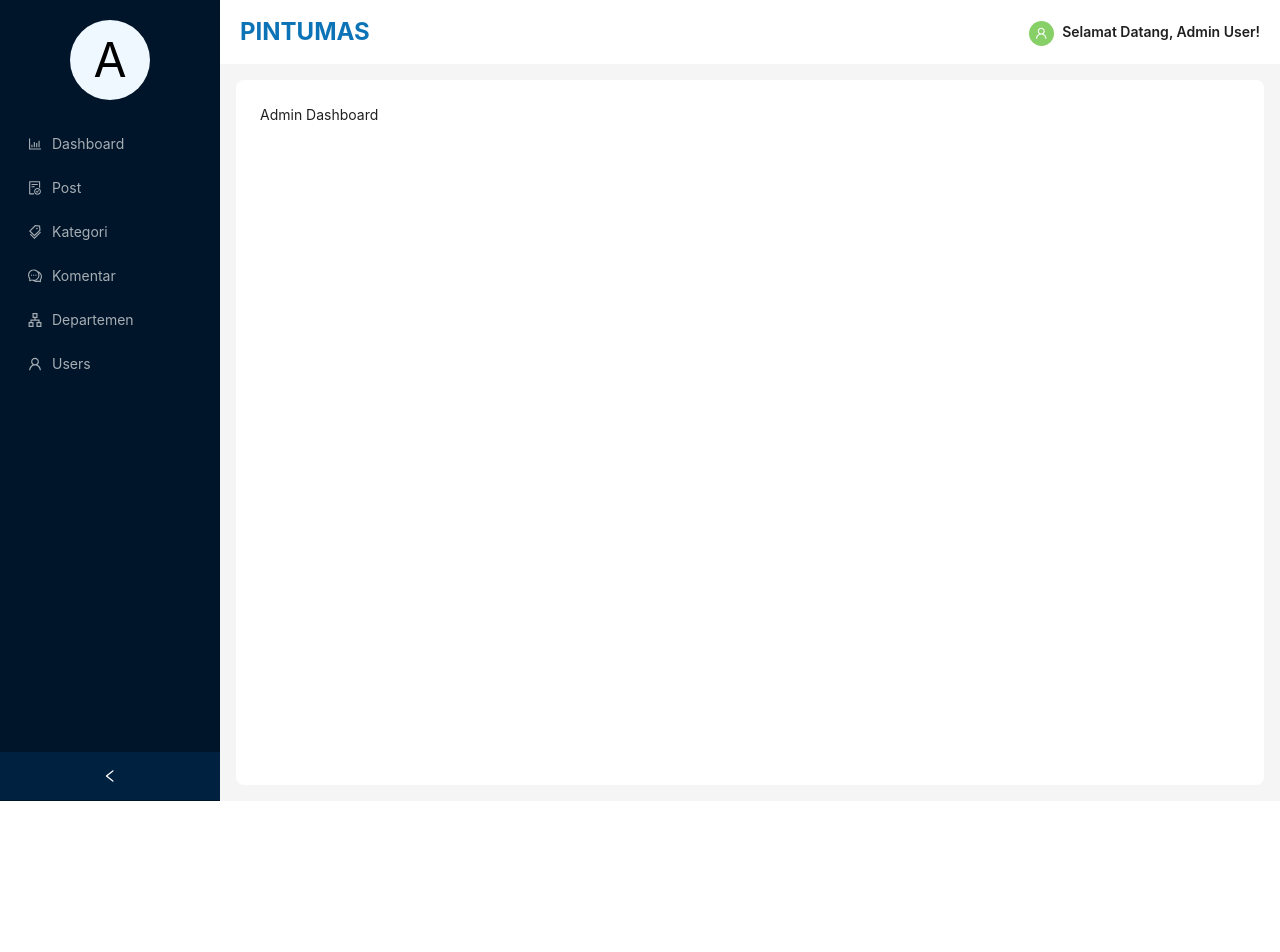
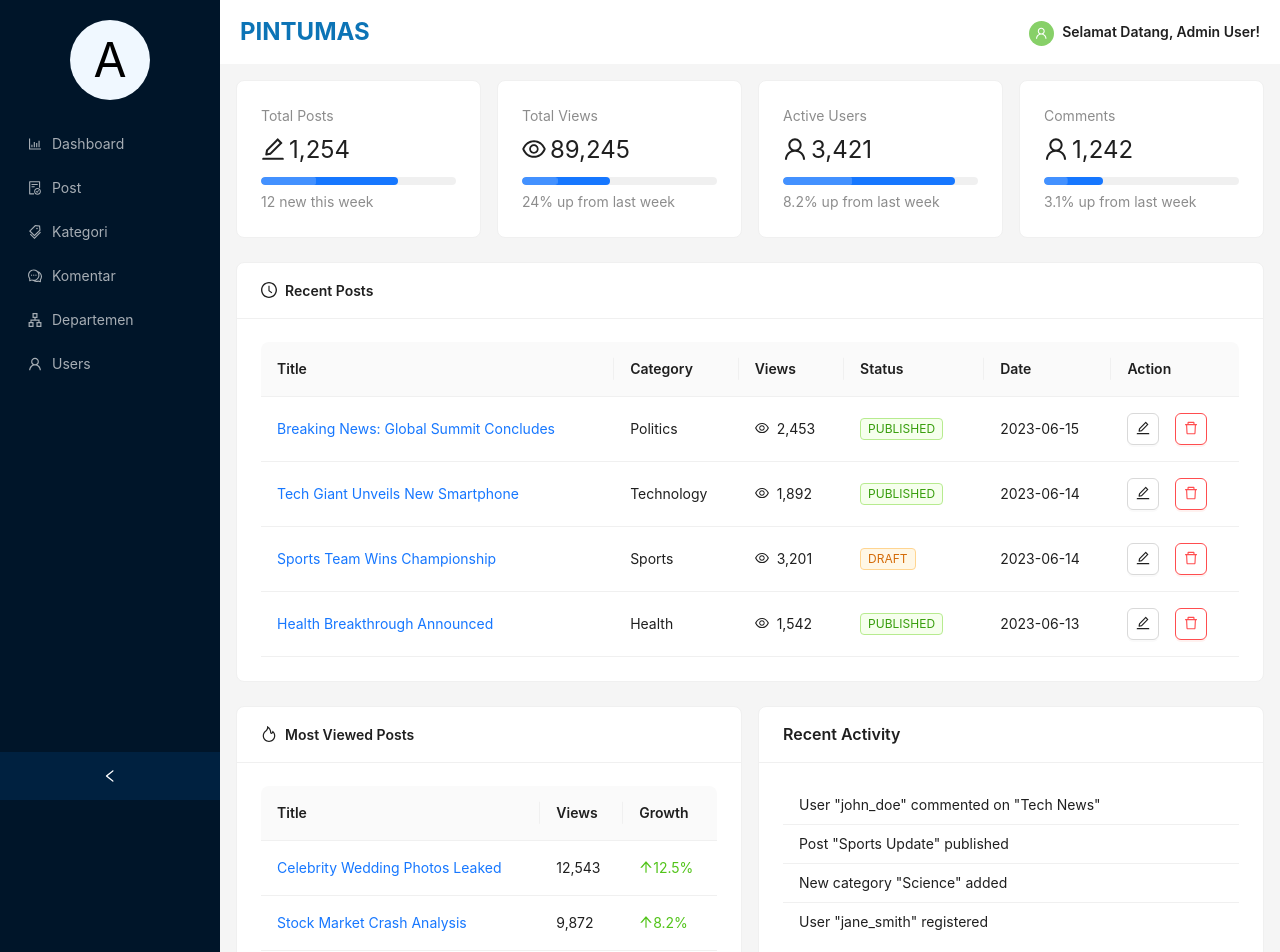
Before and after one commit to udibagas/pintumas, a Next.js app: page /admin in a window 1280 px wide. Shown: the top 952 px of the page. Before the commit the page ends 801 px from the top, so only its background shows below. Built offline with nearby package versions, Linux system fonts and the light colour scheme; what @ant-design/nextjs-registry would draw is missing.

Commit message:
benerin layout

```diff
--- a/src/app/(admin)/admin/page.tsx
+++ b/src/app/(admin)/admin/page.tsx
@@ -1,7 +1,280 @@
-export default function AdminPage() {
+'use client';
+
+import {
+  Card,
+  Table,
+  Tag,
+  Statistic,
+  Row,
+  Col,
+  Progress,
+  List,
+  Space,
+  Typography,
+  Button
+} from 'antd';
+import {
+  EyeOutlined,
+  ClockCircleOutlined,
+  FireOutlined,
+  UserOutlined,
+  EditOutlined,
+  DeleteOutlined,
+  ArrowUpOutlined,
+  ArrowDownOutlined
+} from '@ant-design/icons';
+
+const { Text } = Typography;
+
+// Mock data - replace with your actual data
+const recentPosts = [
+  {
+    id: 1,
+    title: 'Breaking News: Global Summit Concludes',
+    category: 'Politics',
+    views: 2453,
+    comments: 42,
+    status: 'published',
+    date: '2023-06-15'
+  },
+  {
+    id: 2,
+    title: 'Tech Giant Unveils New Smartphone',
+    category: 'Technology',
+    views: 1892,
+    comments: 31,
+    status: 'published',
+    date: '2023-06-14'
+  },
+  {
+    id: 3,
+    title: 'Sports Team Wins Championship',
+    category: 'Sports',
+    views: 3201,
+    comments: 87,
+    status: 'draft',
+    date: '2023-06-14'
+  },
+  {
+    id: 4,
+    title: 'Health Breakthrough Announced',
+    category: 'Health',
+    views: 1542,
+    comments: 23,
+    status: 'published',
+    date: '2023-06-13'
+  },
+];
+
+const mostViewed = [
+  {
+    id: 101,
+    title: 'Celebrity Wedding Photos Leaked',
+    views: 12543,
+    growth: 12.5
+  },
+  {
+    id: 102,
+    title: 'Stock Market Crash Analysis',
+    views: 9872,
+    growth: 8.2
+  },
+  {
+    id: 103,
+    title: 'New Movie Breaks Records',
+    views: 8765,
+    growth: -3.4
+  },
+  {
+    id: 104,
+    title: 'Climate Change Report',
+    views: 7654,
+    growth: 5.7
+  },
+];
+
+const postColumns = [
+  {
+    title: 'Title',
+    dataIndex: 'title',
+    key: 'title',
+    render: (text) => <a>{text}</a>,
+  },
+  {
+    title: 'Category',
+    dataIndex: 'category',
+    key: 'category',
+  },
+  {
+    title: 'Views',
+    dataIndex: 'views',
+    key: 'views',
+    render: (views) => (
+      <Space>
+        <EyeOutlined />
+        {views.toLocaleString()}
+      </Space>
+    ),
+  },
+  {
+    title: 'Status',
+    dataIndex: 'status',
+    key: 'status',
+    render: (status) => (
+      <Tag color={status === 'published' ? 'green' : 'orange'}>
+        {status.toUpperCase()}
+      </Tag>
+    ),
+  },
+  {
+    title: 'Date',
+    dataIndex: 'date',
+    key: 'date',
+  },
+  {
+    title: 'Action',
+    key: 'action',
+    render: (_, record) => (
+      <Space size="middle">
+        <Button icon={<EditOutlined />} />
+        <Button icon={<DeleteOutlined />} danger />
+      </Space>
+    ),
+  },
+];
+
+const viewedColumns = [
+  {
+    title: 'Title',
+    dataIndex: 'title',
+    key: 'title',
+    render: (text) => <a>{text}</a>,
+  },
+  {
+    title: 'Views',
+    dataIndex: 'views',
+    key: 'views',
+    render: (views) => views.toLocaleString(),
+  },
+  {
+    title: 'Growth',
+    dataIndex: 'growth',
+    key: 'growth',
+    render: (growth) => (
+      <Text type={growth > 0 ? 'success' : 'danger'}>
+        {growth > 0 ? <ArrowUpOutlined /> : <ArrowDownOutlined />}
+        {Math.abs(growth)}%
+      </Text>
+    ),
+  },
+];
+
+export default function AdminDashboard() {
   return (
     <>
-      <h1>Admin Dashboard</h1>
+      {/* Stats Cards */}
+      <Row gutter={16} style={{ marginBottom: 24 }}>
+        <Col span={6}>
+          <Card>
+            <Statistic
+              title="Total Posts"
+              value={1254}
+              prefix={<EditOutlined />}
+            />
+            <Progress percent={70} status="active" showInfo={false} />
+            <Text type="secondary">12 new this week</Text>
+          </Card>
+        </Col>
+        <Col span={6}>
+          <Card>
+            <Statistic
+              title="Total Views"
+              value={89245}
+              prefix={<EyeOutlined />}
+            />
+            <Progress percent={45} status="active" showInfo={false} />
+            <Text type="secondary">24% up from last week</Text>
+          </Card>
+        </Col>
+        <Col span={6}>
+          <Card>
+            <Statistic
+              title="Active Users"
+              value={3421}
+              prefix={<UserOutlined />}
+            />
+            <Progress percent={88} status="active" showInfo={false} />
+            <Text type="secondary">8.2% up from last week</Text>
+          </Card>
+        </Col>
+        <Col span={6}>
+          <Card>
+            <Statistic
+              title="Comments"
+              value={1242}
+              prefix={<UserOutlined />}
+            />
+            <Progress percent={30} status="active" showInfo={false} />
+            <Text type="secondary">3.1% up from last week</Text>
+          </Card>
+        </Col>
+      </Row>
+
+      {/* Recent Posts */}
+      <Card
+        title={
+          <Space>
+            <ClockCircleOutlined />
+            <Text strong>Recent Posts</Text>
+          </Space>
+        }
+        style={{ marginBottom: 24 }}
+      >
+        <Table
+          columns={postColumns}
+          dataSource={recentPosts}
+          rowKey="id"
+          pagination={false}
+        />
+      </Card>
+
+      <Row gutter={16}>
+        {/* Most Viewed Posts */}
+        <Col span={12}>
+          <Card
+            title={
+              <Space>
+                <FireOutlined />
+                <Text strong>Most Viewed Posts</Text>
+              </Space>
+            }
+          >
+            <Table
+              columns={viewedColumns}
+              dataSource={mostViewed}
+              rowKey="id"
+              pagination={false}
+            />
+          </Card>
+        </Col>
+
+        {/* Quick Actions */}
+        <Col span={12}>
+          {/* Activity Log */}
+          <Card title="Recent Activity">
+            <List
+              size="small"
+              dataSource={[
+                'User "john_doe" commented on "Tech News"',
+                'Post "Sports Update" published',
+                'New category "Science" added',
+                'User "jane_smith" registered',
+              ]}
+              renderItem={(item) => <List.Item>{item}</List.Item>}
+            />
+          </Card>
+        </Col>
+      </Row>
     </>
   );
 }
--- a/src/app/(admin)/admin/posts/PostTable.tsx
+++ b/src/app/(admin)/admin/posts/PostTable.tsx
@@ -34,6 +34,13 @@ export default function PostTable() {
       title: "Konten",
       key: "title",
       render: (_text: string, record: Post & { author?: User, category?: Category, department?: Department, media?: Media[] }) => <PostDetail {...record} />,
+    },
+    {
+      title: "Featured",
+      key: "featured",
+      align: "center" as const,
+      width: 100,
+      render: (_text: string, record: Post) => <Switch value={record.featured} size={'small'} />
     },
     {
       title: "Published",
@@ -98,19 +105,19 @@ function PostDetail(props: Post & { author?: User, category?: Category, departme
       </div>
       <div className="flex flex-col gap-2">
         <div className="text-lg">
-          <Link href={`/posts/${props.slug}`} className="hover:underline text-black">
-            {props.title}
+          <Link href={`/posts/${props.slug}`}>
+            {props.published ? props.title : <span className="text-gray-500">{props.title} (Draft)</span>}
           </Link>
         </div>
         <div>
+          {props.department && <Tag color="default">
+            <ApartmentOutlined /> {" "}
+            {props.department.name}
+          </Tag >}
           <Tag color="default">
             <TagsOutlined /> {" "}
             {props.category?.name || "Uncategorized"}
           </Tag >
-          {props.department && <Tag color="default">
-            <ApartmentOutlined /> {" "}
-            {props.department.name}
-          </Tag >}
         </div>
         <div className="text-sm text-gray-500 my-2">{props.excerpt}</div>
         <div className="flex items-center gap-2 text-xs text-gray-500">
--- a/src/app/(admin)/layout.tsx
+++ b/src/app/(admin)/layout.tsx
@@ -74,18 +74,8 @@ export default function MainLayout({ children }: React.PropsWithChildren) {
           </Dropdown>
         </Header>
 
-        <Content style={{ margin: '16px' }}>
-          <div
-            style={{
-              padding: 24,
-              height: 'calc(100vh - 95px)',
-              overflow: 'auto',
-              background: colorBgContainer,
-              borderRadius: borderRadiusLG,
-            }}
-          >
-            {children}
-          </div>
+        <Content className='m-4'>
+          {children}
         </Content>
       </Layout>
     </Layout>
--- a/src/components/DataTable.tsx
+++ b/src/components/DataTable.tsx
@@ -20,7 +20,7 @@ export default function DataTable<T extends { id: number | string }>({ columns }
 
   return (
     <Table
-      scroll={{ y: 'calc(100vh - 300px)' }}
+      scroll={{ y: 'calc(100vh - 260px)' }}
       loading={isPending}
       size="small"
       columns={columns}
--- a/src/components/PageHeader.tsx
+++ b/src/components/PageHeader.tsx
@@ -13,7 +13,7 @@ const PageHeader: React.FC<PageHeaderProps> = ({ title, subtitle, children }) =>
   return (
     <Space align="center" style={{ justifyContent: 'space-between', width: '100%', marginBottom: '1rem' }}>
       <div>
-        <Title level={2} style={{ marginBottom: 0 }}>{title}</Title>
+        <Title level={3} style={{ marginBottom: 0 }}>{title}</Title>
         <Text type="secondary">{subtitle}</Text>
       </div>
       <div style={{ display: "flex", justifyContent: "space-between", gap: '1em' }}>
```
